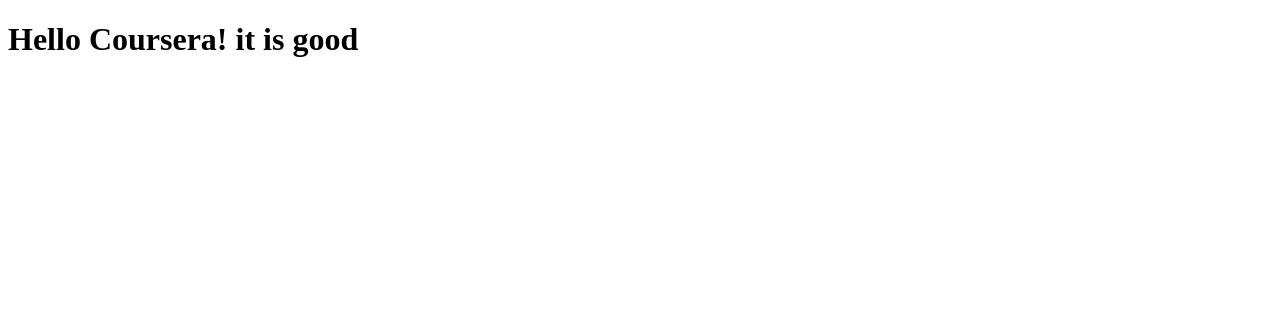
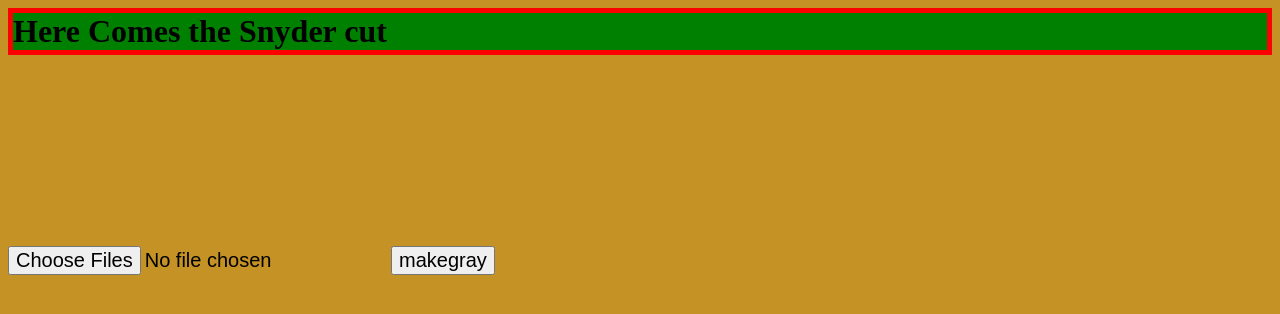
Before and after one commit to prasharshivansh/coursera-test, a plain HTML site: page site/index.html in a window 1280 px wide. Drawn offline with Linux system fonts and the light colour scheme.

Commit message:
Change it

```diff
--- a/site/index.html
+++ b/site/index.html
@@ -1,9 +1,60 @@
-<!DOCTYPE html>
 <html>
 <head>
-	<title>Hello Coursera</title>
+  <style>
+  body{
+    background-color: #c49225;
+  }
+  h1{
+  background-color:green;
+  border:5px solid red;
+  bordor-color:blue;
+}
+
+input{
+  font-size:20px;
+}
+  </style>
+<script>
+var image=null;
+
+function upload(){
+  var finput=document.getElementById("finput");
+
+  image= new SimpleImage(finput);
+  var imgcanvas1=document.getElementById("can1");
+  image.drawTo(imgcanvas1);
+
+}
+function makegray(){
+  for (var pixel of image.values()){
+    var avg = (pixel.getRed()+pixel.getGreen()+pixel.getBlue())/3;
+    pixel.setRed(255-pixel.getRed());
+    pixel.setGreen(255-pixel.getGreen());
+    pixel.setBlue(255-pixel.getBlue());
+  }
+var imgcanvas2=document.getElementById("can2");
+image.drawTo(imgcanvas2);
+}
+
+
+</script>
 </head>
 <body>
-<h1>Hello Coursera! it is good</h1>
+
+
+  <h1>
+    Here Comes the Snyder cut
+  </h1>
+  <script src="http://www.dukelearntoprogram.com/course1/common/js/image/SimpleImage.js" type="text/javascript"></script>
+
+  <canvas id="can1">
+
+  </canvas>
+  <canvas id="can2">
+  </canvas>
+  <p>
+  <input type="file" multiple="false"
+         accept="image/*" id="finput" onchange="upload()">
+  <input type="button" id="b1" value="makegray" onclick="makegray()">
 </body>
 </html>
```
